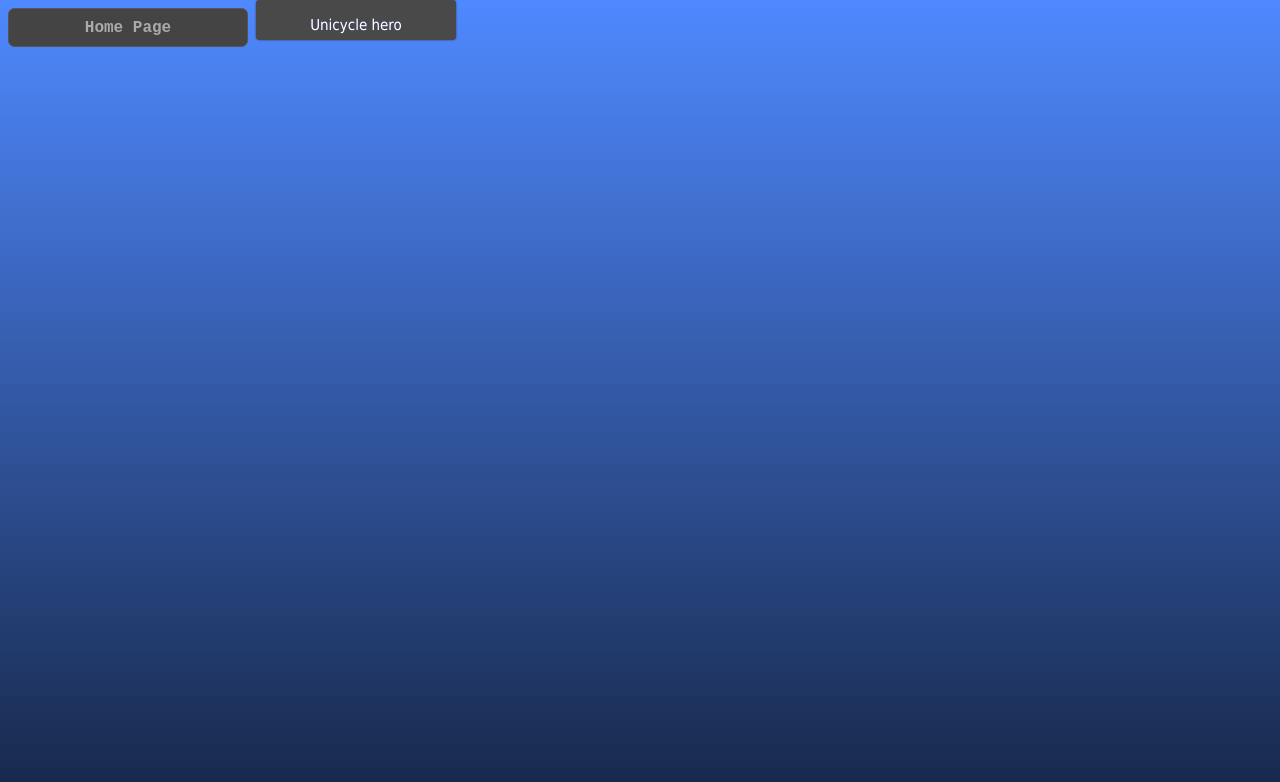
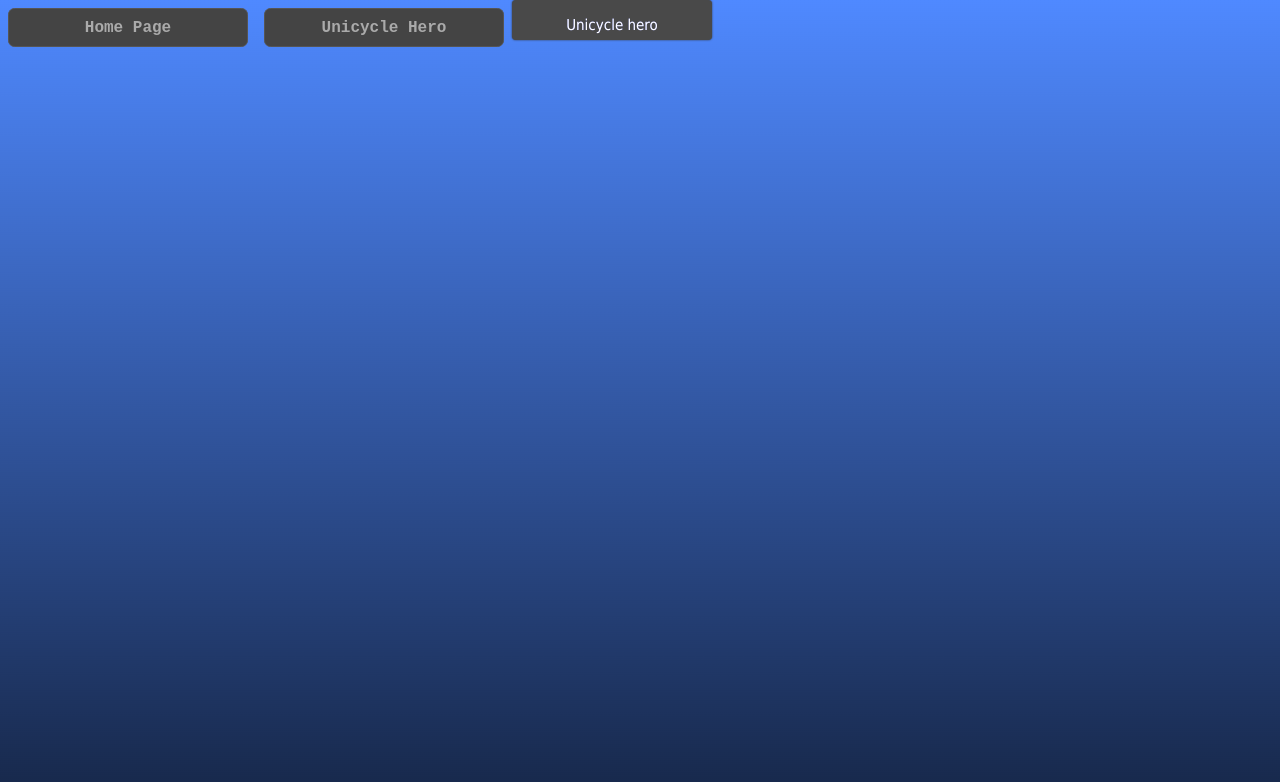
Before and after one commit to NoahHuffine/NoahHuffine.github.io, a website: page games.html in a window 1280 px wide. Drawn offline with Linux system fonts and the light colour scheme.

Commit message:
Update games.html

```diff
--- a/games.html
+++ b/games.html
@@ -81,6 +81,7 @@
     <body>
       <div id="top">
         <a href="index.html"><button>Home Page</button></a>
+        <a herf= "rel="noopener" href="https://tednoname.github.io/games/unicycle-hero/unicycle-hero.html"><button>Unicycle Hero</button>
         <style type="text/css">
 .maxbutton {
   position: relative;
```
